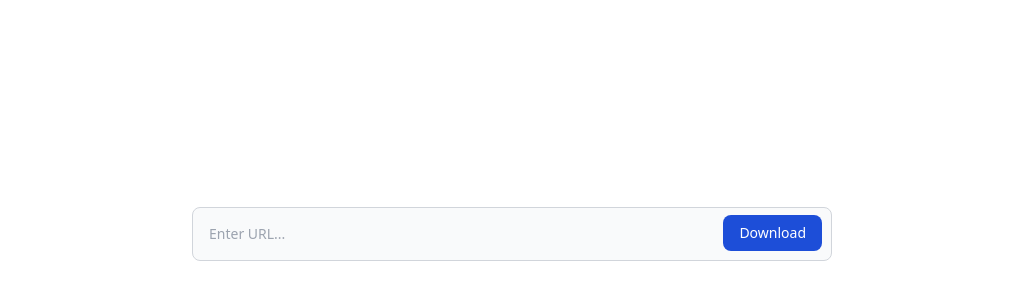
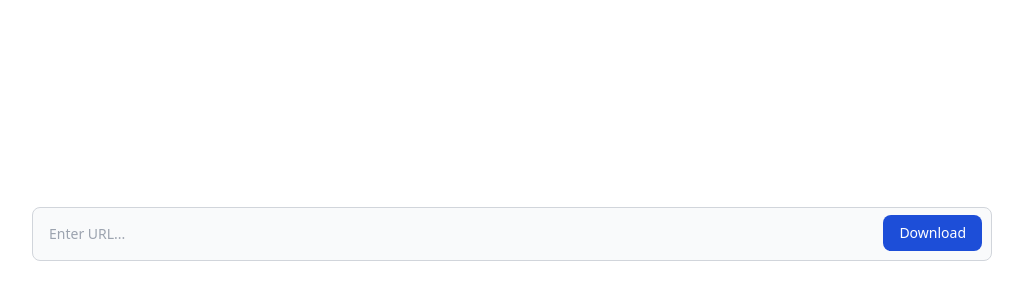
Before and after one commit to ericspring08/OpenTube, a website: page index.html in a window 1280 px wide. Shown: the part 158-458 px from the top of the page, without its empty margins (128-1151 px from the left). Drawn offline with nearby package versions, Linux system fonts and the light colour scheme.

Commit message:
increase size of field

```diff
--- a/index.html
+++ b/index.html
@@ -7,7 +7,7 @@
      </head>
      <body class="bg-white dark: bg-gray-800">
           <div class = "flex justify-center items-center h-screen">
-               <form class = "w-1/2">
+               <form class = "w-3/4">
                     <div class="relative">
                          <input type="search" id="video-link" class="block p-4 w-full text-sm text-gray-900 bg-gray-50 rounded-lg border border-gray-300 focus:ring-blue-500 focus:border-blue-500 dark:bg-gray-700 dark:border-gray-600 dark:placeholder-gray-400 dark:text-white dark:focus:ring-blue-500 dark:focus:border-blue-500" placeholder="Enter URL..." required>
                          <button
```
